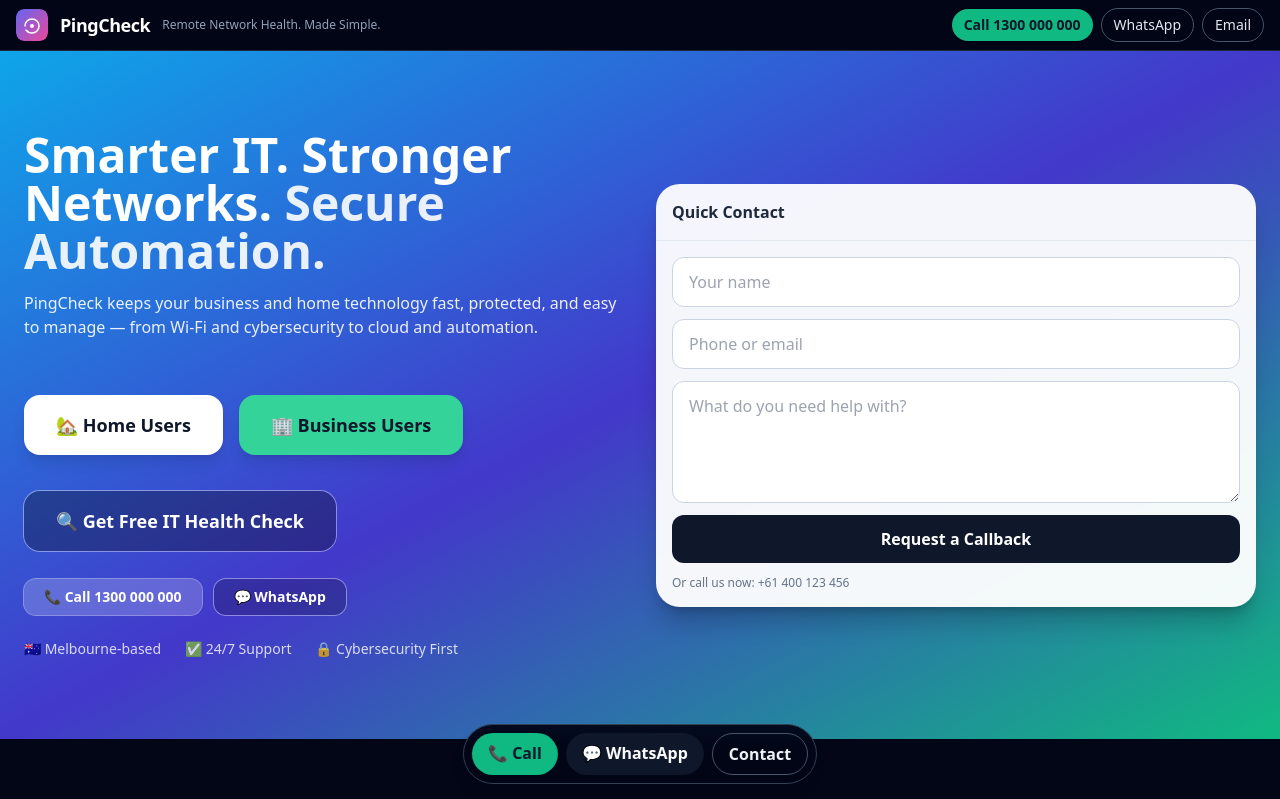
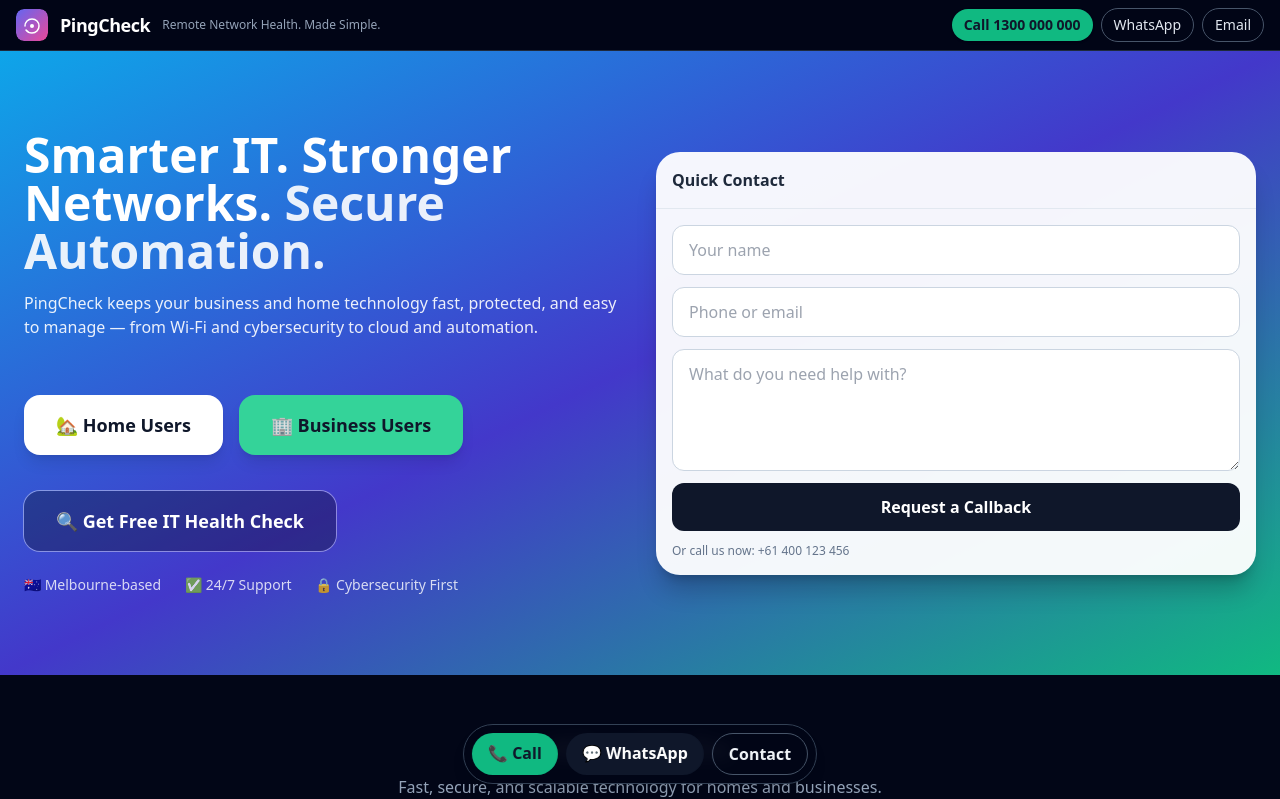
Before and after one commit to Code00700/pingcheck-site, a React (Vite) app: page / in a window 1280 px wide. Shown: the top 799 px of the page. Built offline with nearby package versions, Linux system fonts and the light colour scheme.

Commit message:
Update PingCheckLanding.jsx

```diff
--- a/src/PingCheckLanding.jsx
+++ b/src/PingCheckLanding.jsx
@@ -134,22 +134,7 @@ export default function PingCheckLanding() {
   </a>
 </div>
 
-{/* SMALL SECONDARY BUTTONS */}
-<div className="mt-4 flex flex-wrap items-center gap-3">
-  <a
-    href={`tel:${brand.phonePrimary}`}
-    className="rounded-xl bg-white/20 px-5 py-2 text-sm font-semibold text-white backdrop-blur-md ring-1 ring-white/40 hover:bg-white/30"
-  >
-    📞 Call {brand.phonePrimary}
-  </a>
 
-  <a
-    href={brand.whatsappLink}
-    className="rounded-xl bg-black/20 px-5 py-2 text-sm font-semibold text-white ring-1 ring-white/40 hover:bg-black/30"
-  >
-    💬 WhatsApp
-  </a>
-</div>
             </div>
             <div className="mt-6 flex items-center gap-6 text-sm text-white/80">
               <div>🇦🇺 Melbourne-based</div>
```
